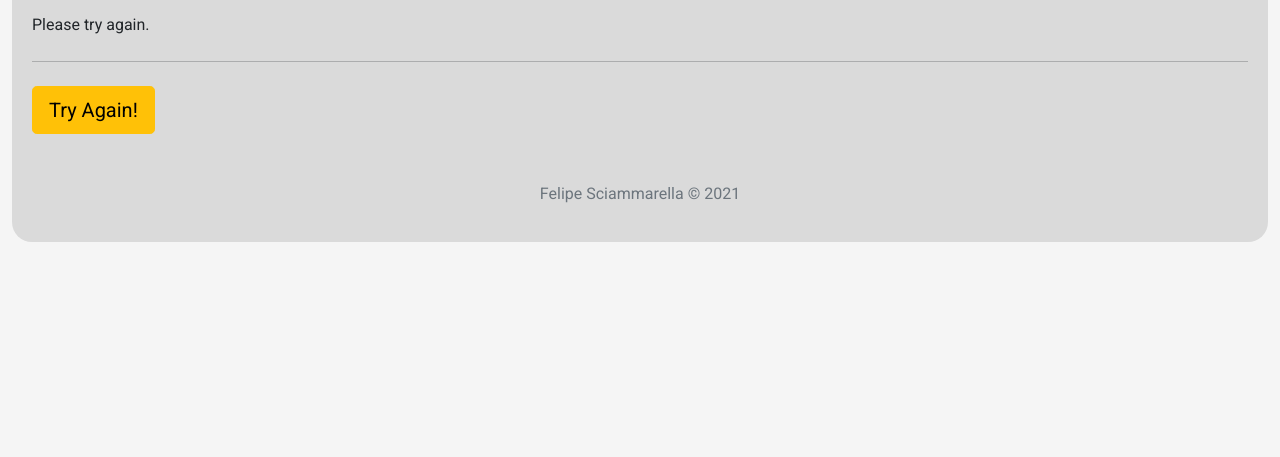
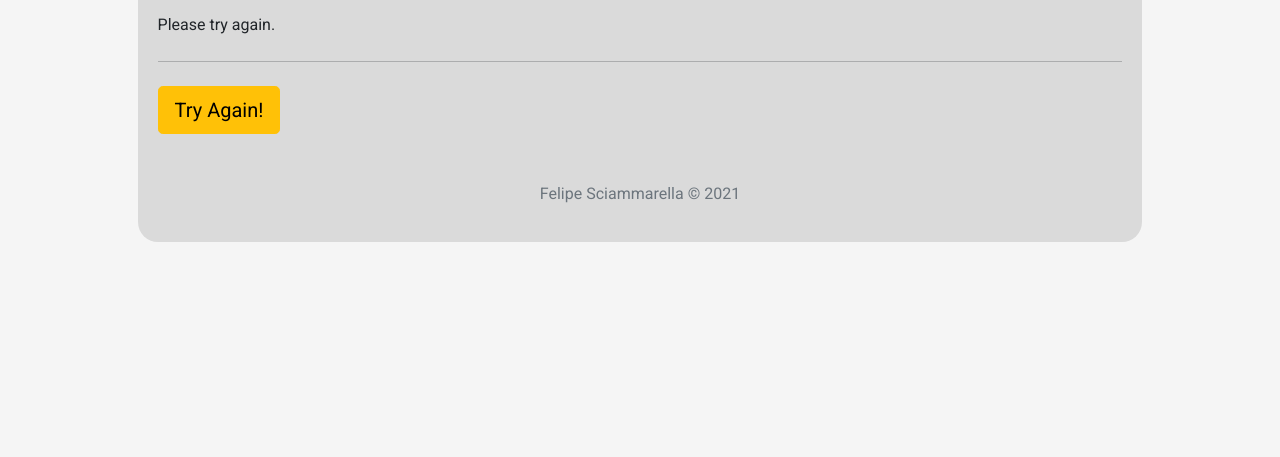
Before and after one commit to FSciammarella/newsletter-signup, a website: page failure.html in a window 1280 px wide. Shown: the part 343-800 px from the top of the page. Drawn offline with nearby package versions, Linux system fonts and the light colour scheme.

```diff
--- a/public/css/style.css
+++ b/public/css/style.css
@@ -50,11 +50,7 @@
     font-size: 1rem;
 }
 .jumbotron{
-<<<<<<< HEAD
     max-width: 80%;
-=======
-    max-width: 50%;
->>>>>>> 4c78744 (Initialized repository)
     margin: auto;
     background-color: rgb(218, 218, 218);
     padding: 20px;
@@ -62,8 +58,4 @@
 }
 p{
     display: block;
-<<<<<<< HEAD
 }
-=======
-}
->>>>>>> 4c78744 (Initialized repository)
```
